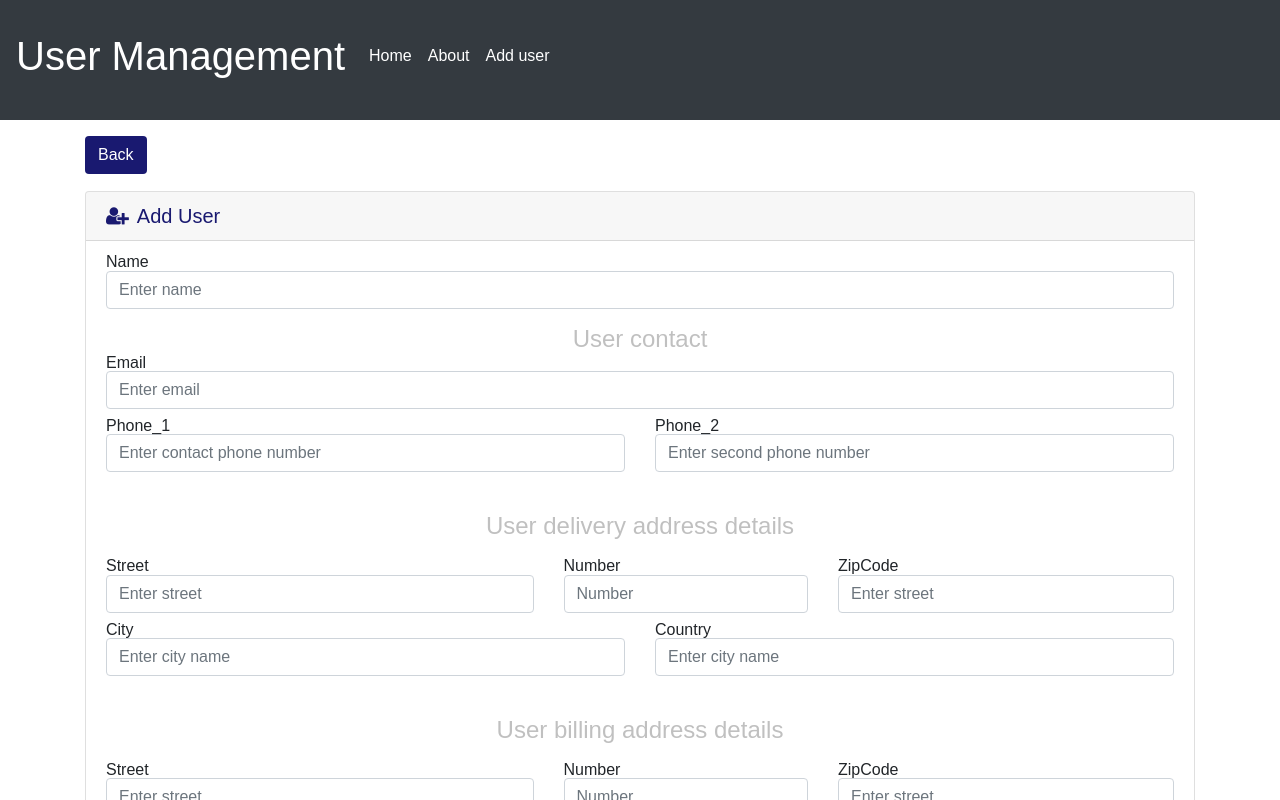
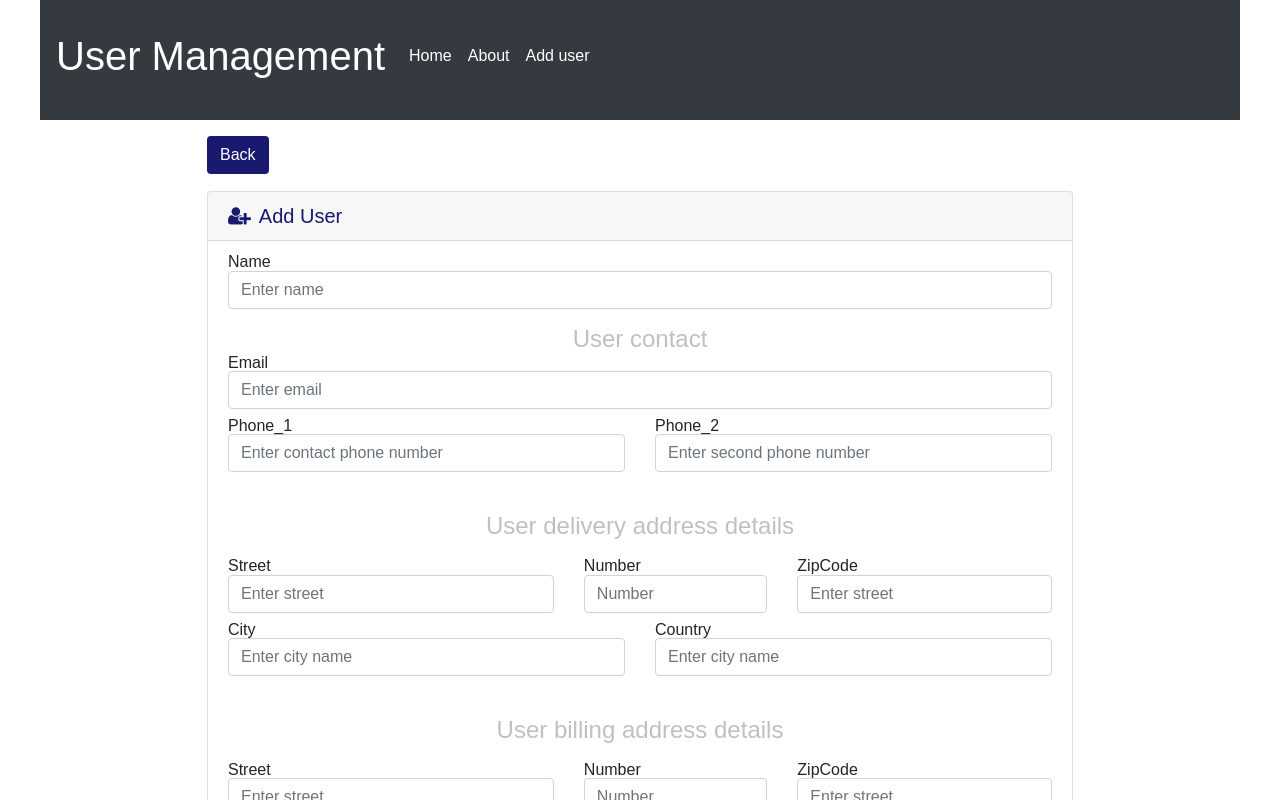
Before and after one commit to KamilaDyn/user_management.vue, a Vue app: page /add in a window 1280 px wide. Shown: the top 800 px of the page. Built offline with nearby package versions, Linux system fonts and the light colour scheme; what vue-filter would draw is missing.

Commit message:
small changes

```diff
--- a/src/components/AddUser.vue
+++ b/src/components/AddUser.vue
@@ -259,15 +259,7 @@ export default {
   }
 };
 </script>
-<style >
-h4 {
-  color: rgb(192, 192, 192);
-}
-.back {
-  background-color: rgb(25, 25, 112);
-  color: white;
-}
-</style>
+
 <style scoped>
 h5 {
   color: rgb(25, 25, 112);
--- a/src/components/EditUser.vue
+++ b/src/components/EditUser.vue
@@ -270,10 +270,6 @@ export default {
 </script>
 
 <style scoped>
-.container {
-  width: 80vw;
-  margin: auto;
-}
 h1 {
   text-align: center;
   color: rgb(25, 25, 112);
--- a/src/components/UserDetails.vue
+++ b/src/components/UserDetails.vue
@@ -7,8 +7,8 @@
 
         <button class="btn btn-danger text-white del" @click="deleteUser(user.id)">Delete</button>
       </span>
-      <div>
-        <div class="card mt-3" style="width: 80vw;">
+      <div class="card-data">
+        <div class="card mt-3">
           <div class="card-body">
             <h2 class="card-title">{{user.name}}</h2>
             <ul class="list-group">
@@ -34,7 +34,7 @@
                 <h5>Delivery Address</h5>
               </strong>
             </li>
-            <!-- <div v-for="street in user" v-bind:key="street.id"> -->
+
             <div>
               <ul>
                 <li class="list-group-item">
@@ -96,12 +96,10 @@
 </template>
 
 <script>
-
 import router from "../router";
 import axios from "axios";
 export default {
   name: "userdetails",
-
 
   data() {
     return {
@@ -148,4 +146,21 @@ h2,
 h5 {
   color: rgb(25, 25, 112);
 }
+@media (min-width: 500px) {
+  .card-data {
+    width: 90%;
+  }
+}
+
+@media (min-width: 700px) {
+  .card-data {
+    width: 80%;
+  }
+}
+
+@media (min-width: 900px) {
+  .card-data {
+    width: 70%;
+  }
+}
 </style>
--- a/src/components/Users.vue
+++ b/src/components/Users.vue
@@ -48,7 +48,6 @@ export default {
   },
   props: ["users"],
   components: {
-
     Alert
   },
   computed: {
@@ -80,8 +79,3 @@ th {
   padding: 20px;
 }
 </style>
-<style >
-i {
-  color: rgb(25, 25, 112);
-}
-</style>
--- a/src/components/layout/Header.vue
+++ b/src/components/layout/Header.vue
@@ -1,7 +1,7 @@
 <template>
   <header class="header">
     <nav class="navbar navbar-expand-lg navbar-light bg-dark">
-      <a class="navbar-brand text-white" href="#">
+      <a class="navbar-brand text-white" href="/">
         <h1>User Management</h1>
       </a>
       <button
--- a/src/views/Home.vue
+++ b/src/views/Home.vue
@@ -39,3 +39,41 @@ export default {
   }
 };
 </script>
+<style >
+body {
+  max-width: 1200px;
+  position: relative;
+  left: 50%;
+  transform: translateX(-50%);
+}
+i {
+  color: rgb(25, 25, 112);
+}
+h4 {
+  color: rgb(192, 192, 192);
+}
+.back {
+  background-color: rgb(25, 25, 112);
+  color: white;
+}
+.container {
+  width: 100vw;
+  margin: auto;
+}
+
+@media (min-width: 900px) {
+  .container {
+    width: 90vw;
+  }
+}
+@media (min-width: 1000px) {
+  .container {
+    width: 80vw;
+  }
+}
+@media (min-width: 1100px) {
+  .container {
+    width: 70vw;
+  }
+}
+</style>
```
